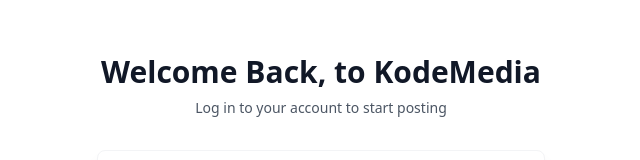
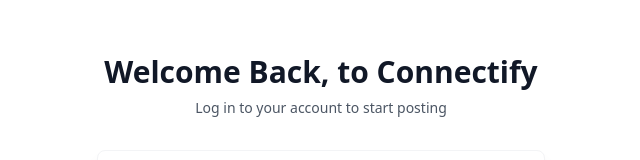
Before and after one commit to SanjivKumarPatel/connectify, a React app in the folder frontend/: page /login in a window 1280 px wide. Shown: the part 150-310 px from the top of the page, without its empty margins (319-959 px from the left). Built offline with nearby package versions, Linux system fonts and the light colour scheme; no server answers; the HTML template or start-up script is replaced by a standard one.

Commit message:
Prepare project for deployment

```diff
--- a/frontend/src/pages/Login.jsx
+++ b/frontend/src/pages/Login.jsx
@@ -74,7 +74,7 @@
       <div className='sm:mx-auto sm:w-full sm:max-w-md'>
         <div className='text-center'>
           <h2 className='mt-6 text-center text-3xl font-extrabold text-gray-900'>
-            Welcome Back, to KodeMedia
+            Welcome Back, to Connectify
           </h2>
           <p className='mt-2 text-center text-sm text-gray-600'>
             Log in to your account to start posting
```
